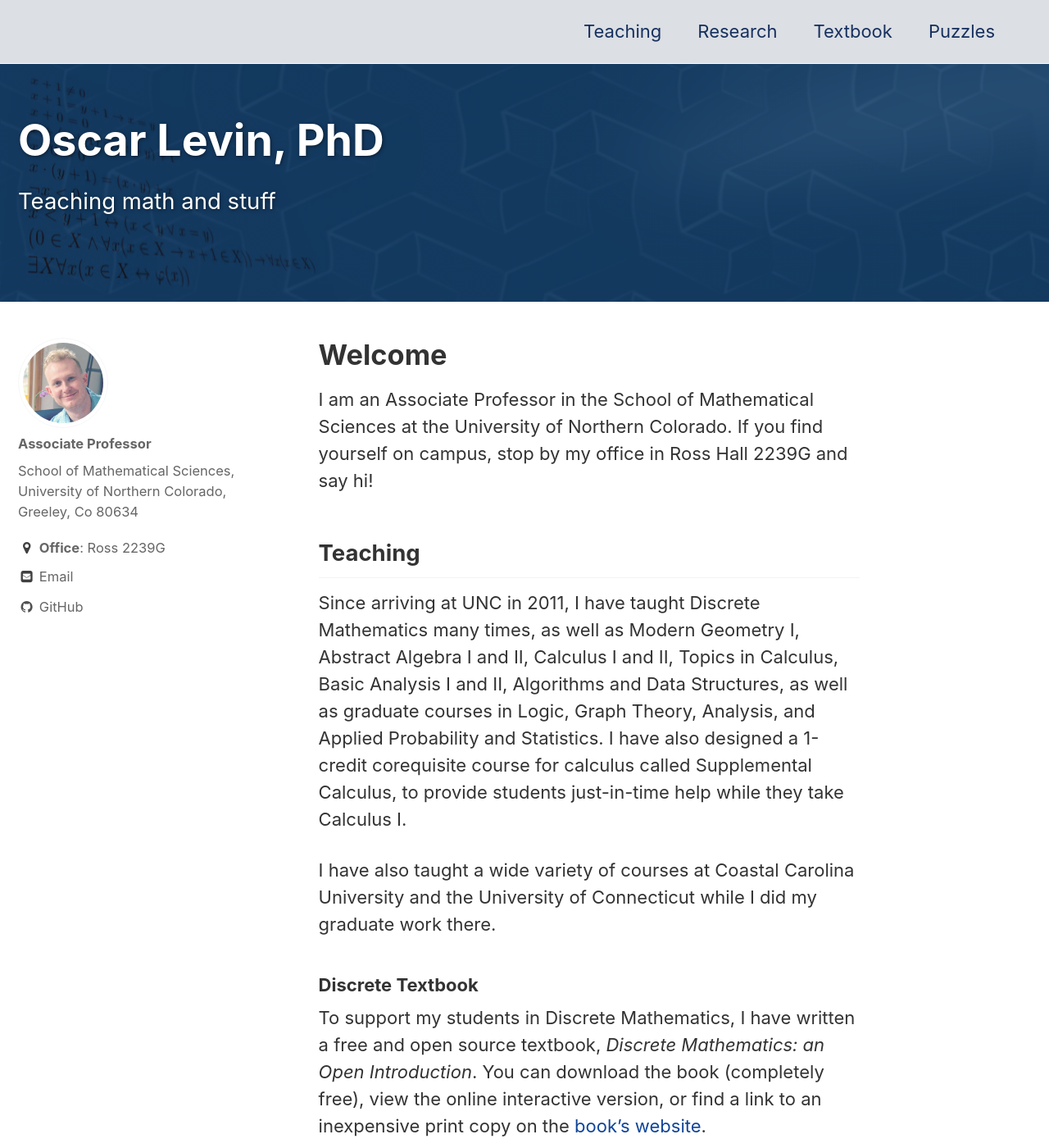
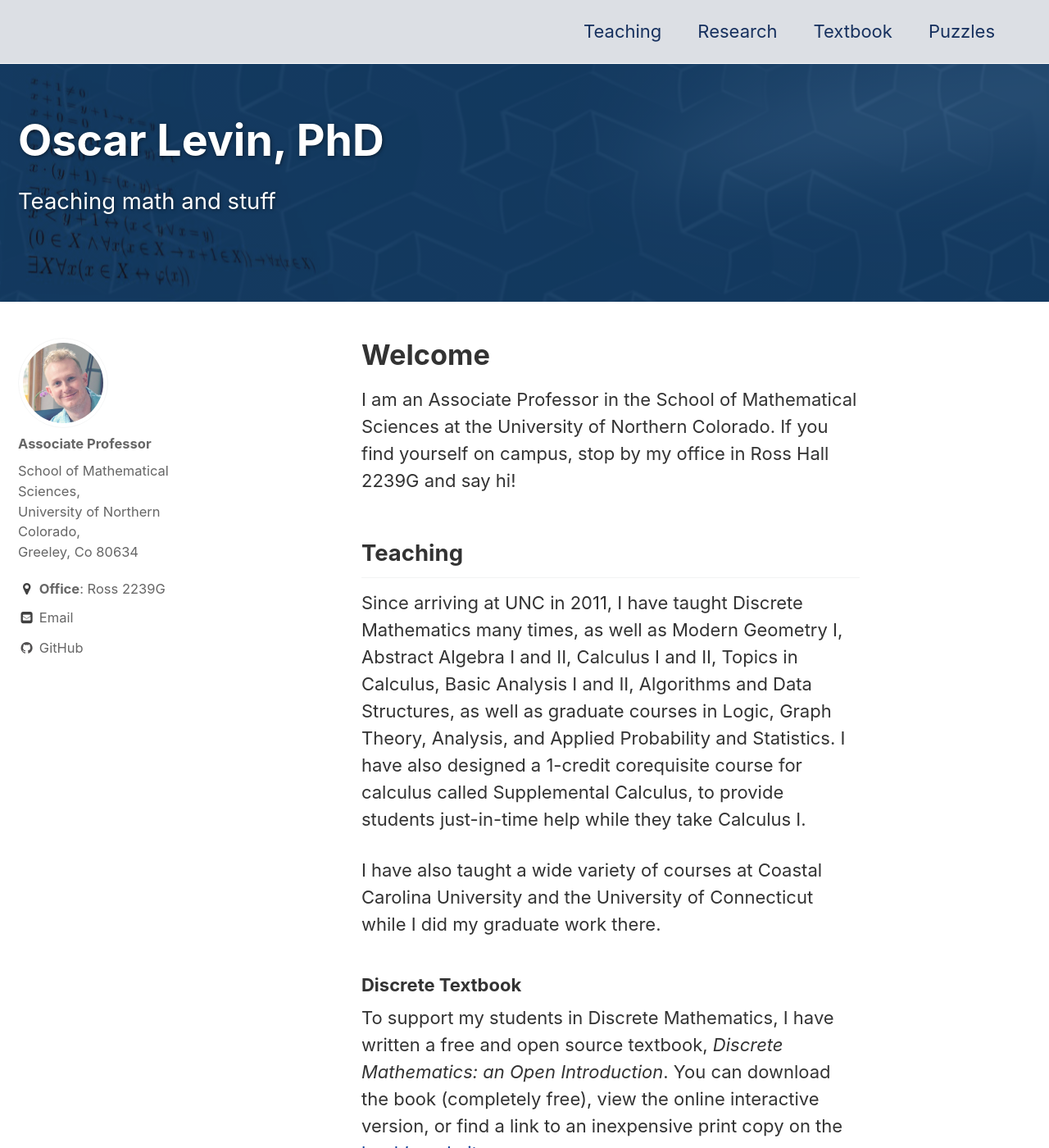
Before and after one commit to oscarlevin/oscarlevin.github.io, a Jekyll site: the page built from index.md, in a window 1280 px wide and 1400 px high. Shown: the whole window at 82% size. Built offline with Jekyll 4.4.1, drawn with Linux system fonts in a browser that asks for light colours.

Commit message:
update sidebar

```diff
--- a/_sass/minimal-mistakes/_page.scss
+++ b/_sass/minimal-mistakes/_page.scss
@@ -20,7 +20,7 @@
 
 .page {
   @include breakpoint($large) {
-    @include span(9 of 12 last);
+    @include span(8.5 of 12 last);
     @include prefix(0.5 of 12);
     @include suffix(2 of 12);
   }
--- a/_sass/minimal-mistakes/_sidebar.scss
+++ b/_sass/minimal-mistakes/_sidebar.scss
@@ -14,7 +14,7 @@
   margin-bottom: 1em;
 
   @include breakpoint($large) {
-    @include span(3 of 12);
+    @include span(2.5 of 12);
     opacity: 0.75;
     -webkit-transition: opacity 0.2s ease-in-out;
             transition: opacity 0.2s ease-in-out;
```
